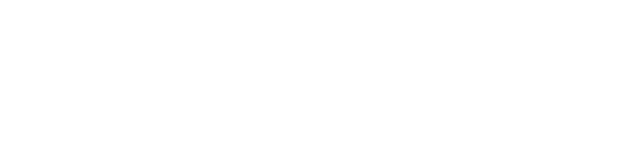
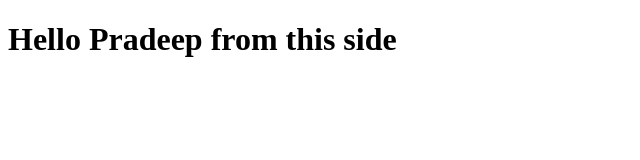
Before and after one commit to pradeep0875/Demo1, a plain HTML site: page index.html in a window 1280 px wide. Shown: the whole page, without its empty margins (0-640 px from the left). Drawn offline with Linux system fonts and the light colour scheme.

Commit message:
Modified index.html file

```diff
--- a/index.html
+++ b/index.html
@@ -4,9 +4,11 @@
     <meta charset="UTF-8">
     <meta http-equiv="X-UA-Compatible" content="IE=edge">
     <meta name="viewport" content="width=device-width, initial-scale=1.0">
-    <title>Document</title>
+    <title>Pradeep</title>
 </head>
 <body>
-
+      <div>
+        <h1> Hello Pradeep from this side</h1>
+      </div>
 </body>
 </html>
```
